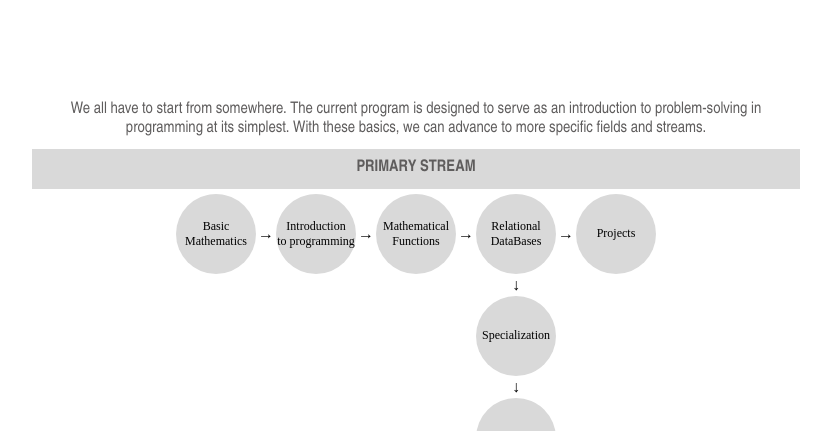
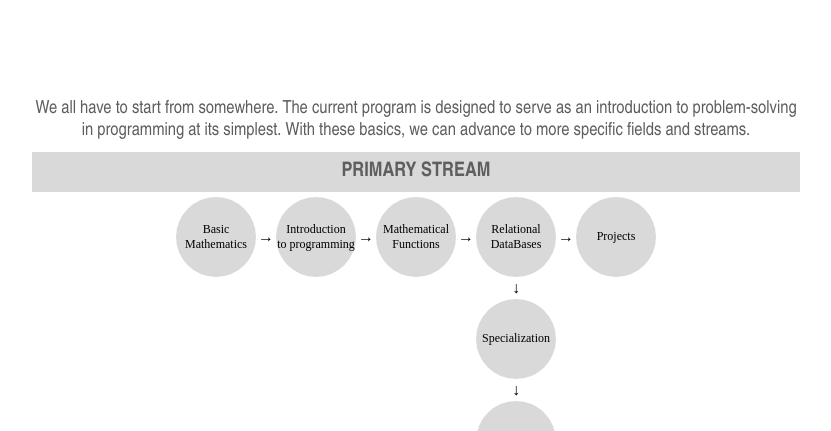
Before and after one commit to TheFactory001/learningPortal, a Flask app: page /programs in a window 1280 px wide. Shown: the part 60-491 px from the top of the page, without its empty margins (224-1055 px from the left). Run offline with Flask 2, Linux system fonts and the light colour scheme; some libraries are stand-ins or nearby versions; some web fonts are replaced.

Commit message:
font modified

```diff
--- a/static/css/program.css
+++ b/static/css/program.css
@@ -1,6 +1,6 @@
 
 .intro{
-    font-size: 16;
+    font-size: 18px;
     font-family: 'Amplitude','Arial Narrow',sans-serif;
     color: #5f5d5d;
     margin-top: 10px;
@@ -10,7 +10,7 @@ section h3{
     background: #D9D9D9;
     height: 40px;
     margin-bottom: 5px;
-    font-size: 16px;
+    font-size: 20px;
     font-family: 'Amplitude','Arial Narrow',sans-serif;
     color: #5f5d5d;
     display: flex;
```
